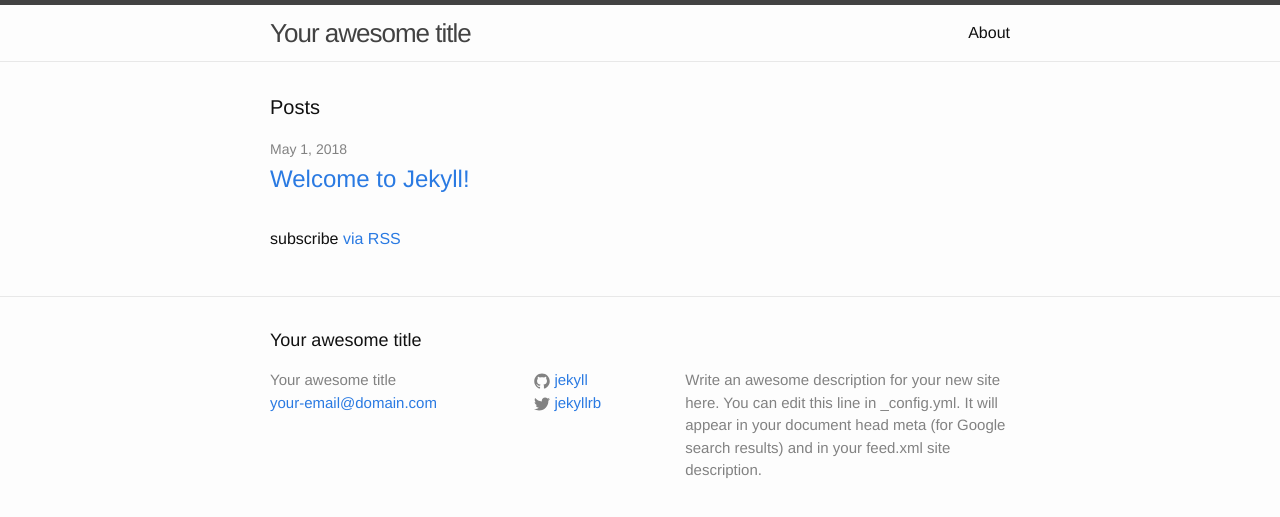
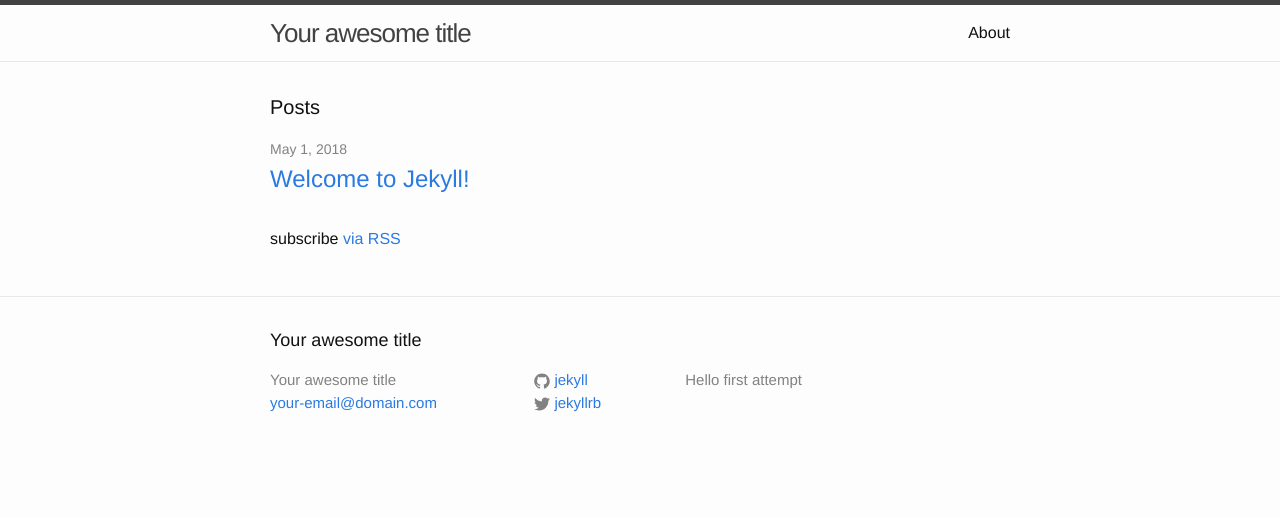
Before and after one commit to jr10415/jr10415fail.github.io, a Jekyll site: the page built from index.html, in a window 1280 px wide. Shown: the top 517 px of the page. Built offline with Jekyll 4.4.1, drawn with Linux system fonts in a browser that asks for light colours.

Commit message:
Update _config.yml

```diff
--- a/_config.yml
+++ b/_config.yml
@@ -9,9 +9,7 @@
 title: Your awesome title
 email: your-email@domain.com
 description: > # this means to ignore newlines until "baseurl:"
-  Write an awesome description for your new site here. You can edit this
-  line in _config.yml. It will appear in your document head meta (for
-  Google search results) and in your feed.xml site description.
+ Hello first attempt
 baseurl: "" # the subpath of your site, e.g. /blog
 url: "http://yourdomain.com" # the base hostname & protocol for your site
 twitter_username: jekyllrb
```
